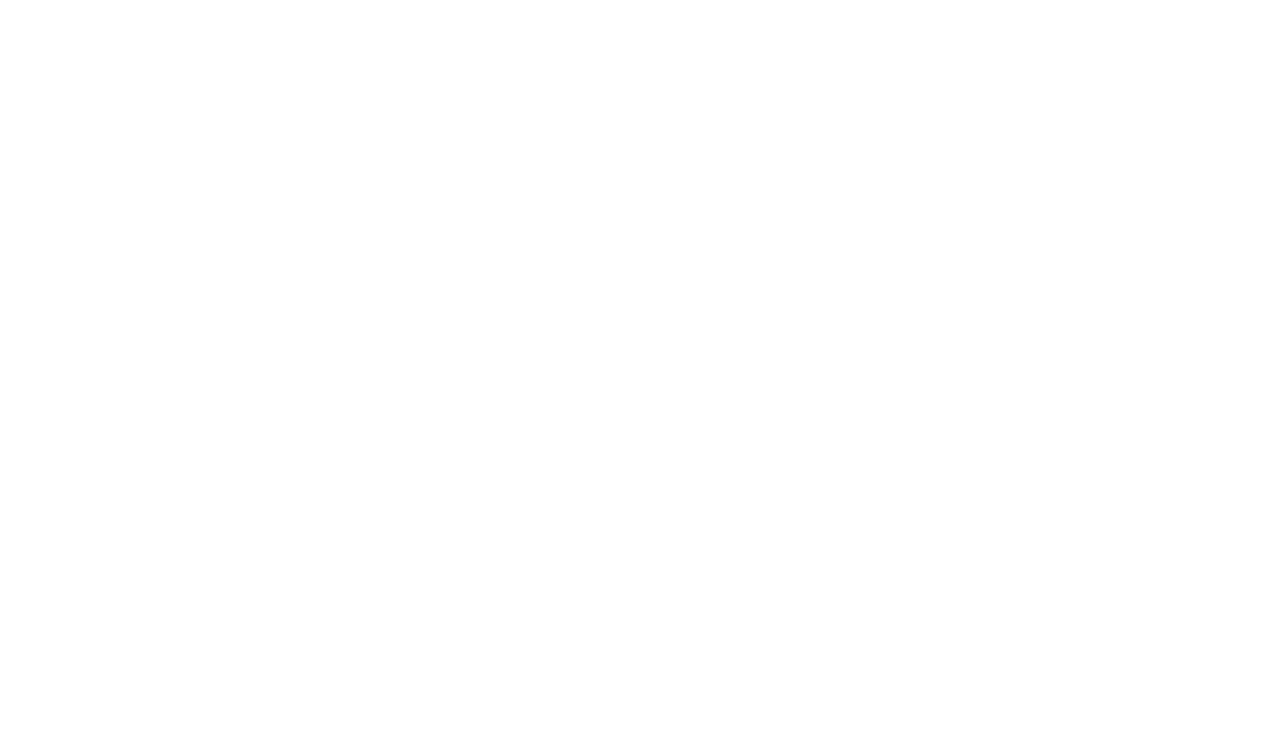
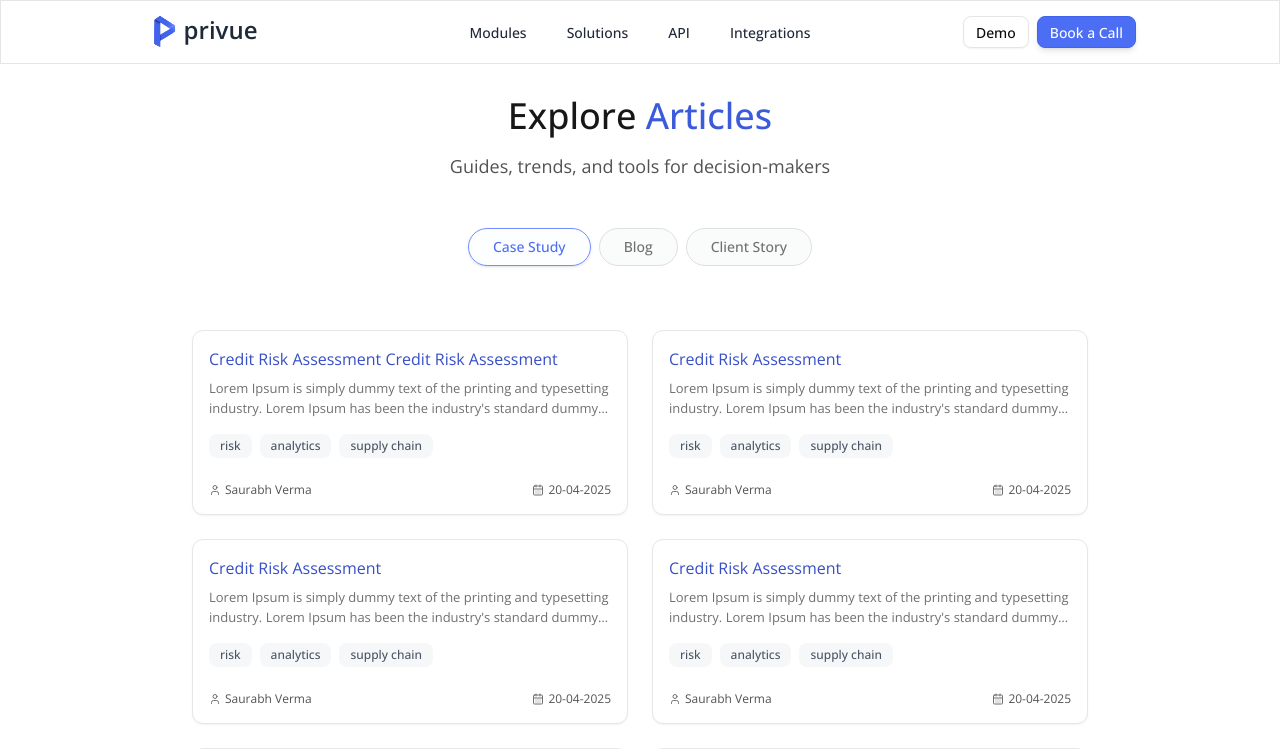
Before and after one commit to siddharthaasal/privue, a React (Vite) app: page /articles-0 in a window 1280 px wide. Before the commit this address had no page. Shown: the top 749 px of the page. Built offline with nearby package versions, Linux system fonts and the light colour scheme.

Commit message:
new ArticleCard, and a lot of fixes

```diff
--- a/src/App.tsx
+++ b/src/App.tsx
@@ -3,6 +3,7 @@
 import ArticleListing from "./pages/articles/ArticleListing";
 import TestBlogPlage from "./pages/TestBlogPage";
 import ArticlePage from "./pages/articles/ArticlePage";
+import OldArticleListing from "./pages/articles/OldArticleListing";
 
 function App() {
   return (
@@ -12,6 +13,7 @@
         <Route path="/articles" element={<ArticleListing />} />
         <Route path="/test" element={<TestBlogPlage />} />
         <Route path="/article" element={<ArticlePage />} />
+        <Route path="/articles-0" element={<OldArticleListing />} />
       </Routes >
     </>
   )
--- a/src/components/Header.tsx
+++ b/src/components/Header.tsx
@@ -42,7 +42,7 @@
 
 
     return (
-        <header className="font-open-sans fixed top-0 inset-x-0 z-50">
+        <header className="fixed top-0 inset-x-0 z-50">
             <div className="relative w-100% py-1">
                 {/* Blur layer */}
                 <div className={`absolute inset-0 pointer-events-none ${isScrolled ? "border-b backdrop-blur-md transition-all duration-300  bg-white/20 border-white/30 shadow-md" : "backdrop-blur-sm border border-b-[0.5]"
@@ -131,8 +131,8 @@
 
                     {/* CTA Buttons */}
                     <div className="hidden lg:flex gap-2 flex-1 justify-end">
-                        <Button variant="outline" size="sm" className="text-[13px]"> <a href="/login">Demo</a></Button>
-                        <Button variant="default" size="sm" className="text-[13px]"> <a href="/signup">Book a Call</a></Button>
+                        <Button variant="outline" size="sm" className="text-[14px]"> <a href="/login">Demo</a></Button>
+                        <Button variant="default" size="sm" className="text-[14px]"> <a href="/signup">Book a Call</a></Button>
                     </div>
 
                 </nav>
--- a/src/components/articles/ArticleHeader.tsx
+++ b/src/components/articles/ArticleHeader.tsx
@@ -10,13 +10,13 @@
 export default function ArticleHeader({ title, author, date, articleType }: ArticleHeaderProps) {
     return (
         <>
-            <div className="w-full font-open-sans space-y-3">
+            <div className="w-full font-open-sans">
                 {/* articke type, title */}
-                <div className=''>
-                    <a href="/article" className="text-[15px] text-privue-900">{articleType}</a >
+                <div className='p-0 m-0 text-sm'>
+                    <a href="/article" className="p-0 m-0 text-privue-900">{articleType}</a >
                 </div >
                 <div>
-                    <h1 className="text-4xl text-[#171717] font-[400]">
+                    <h1 className="text-[34px] text-[#171717] font-[400]">
                         {title}
                     </h1>
                 </div>
--- a/src/components/articles/FeaturedGrid.tsx
+++ b/src/components/articles/FeaturedGrid.tsx
@@ -76,11 +76,17 @@
             </div>
             <a
                 href="/articles"
-                className="font-open-sans mx-auto group flex cursor-pointer justify-end items-center gap-2 px-24 text-xl sm:text-lg text-foreground-lighter col-span-full pb-32"
+                className="font-open-sans mx-auto group flex cursor-pointer justify-end items-center gap-2 px-26 text-foreground-lighter col-span-full pb-32"
             >
-                <span className="text-[#707070] hover:text-[#525252]">Explore all Articles</span>
-                <ExternalLink className="text-[#707070] hover:text[#525252] text-lg" size={18} />
+                <span className="text-sm text-[#707070] group-hover:text-[#171717] transition-colors duration-200">
+                    Explore all Articles
+                </span>
+                <ExternalLink
+                    className="text-[#707070] group-hover:text-[#171717] text-lg transition-colors duration-200"
+                    size={14}
+                />
             </a>
+
         </div>
     );
 }
--- a/src/index.css
+++ b/src/index.css
@@ -9,6 +9,7 @@
 @theme {
 
   --font-open-sans: "Open Sans", sans-serif;
+  --font-sans: "Open Sans", sans-serif;
 
   --color-privue-100: #edf2ff;
   --color-privue-200: #dbe4ff;
@@ -20,6 +21,15 @@
   --color-privue-800: #4263eb;
   --color-privue-900: #3b5bdb;
   --color-privue-950: #364fc7;
+
+  --text-tiny: 0.5rem;
+  --text-xs: 0.75rem;
+  --text-sm: 0.875rem;
+  --text-base: 1rem;
+  --text-lg: 1.125rem;
+  --text-xl: 1.25rem;
+  --text-2xl: 1.5rem;
+  --text-3xl: 1.875rem;
 }
 
 /* below is the auto-generated code via shadcn */
--- a/src/pages/articles/ArticlePage.tsx
+++ b/src/pages/articles/ArticlePage.tsx
@@ -30,7 +30,7 @@
                         {/* Main Content Area */}
                         <div className="col-span-12 xl:col-span-10">
                             {/* Header */}
-                            <div className="mb-8 max-w-5xl space-y-4">
+                            <div className="mt-0 pt-0 mb-8 max-w-5xl space-y-4">
                                 <ArticleHeader
                                     title="Storage: 10x Larger Uploads, 3x Cheaper Cached Egress, and 2x Egress Quota"
                                     date="Aug 05, 2024"
--- /dev/null
+++ b/src/pages/articles/OldArticleListing.tsx
@@ -0,0 +1,68 @@
+import Layout from "@/components/Layout";
+import InfoCard from "@/components/articles/InfoCard";
+import { useState } from "react";
+import { articles } from "@/data/articles";
+
+const filters = ["Case Study", "Blog", "Client Story"];
+
+export default function OldArticleListing() {
+
+    const [selectedFilter, setSelectedFilter] = useState("Case Study");
+
+    const filteredArticles = articles.filter(
+        (article) => article.articleType === selectedFilter
+    );
+
+    return (
+        <Layout>
+            <>
+                <div className="font-open-sans mx-auto mb-12 text-center mt-24">
+                    <h1 className="text-3xl md:text-4xl font-medium text-[#171717] mb-4">
+                        Explore <span className="text-privue-900">Articles</span>
+                    </h1>
+                    <p className="text-[#525252] dark:text-gray-400 text-base md:text-lg mt-2 mb-4">
+                        Guides, trends, and tools for decision-makers
+                    </p>
+                </div>
+
+                {/* Filter buttons */}
+                <div className="flex justify-center gap-2 mb-4">
+                    {filters.map((filter) => (
+                        <button
+                            key={filter}
+                            onClick={() => setSelectedFilter(filter)}
+                            className={`font-open-sans rounded-full bg-gray-100/40 px-6 py-2 text-sm cursor-pointer font-medium transition border
+              ${selectedFilter === filter
+                                    ? "border-privue-500 border-[1px] text-privue-700 bg-privue-100/10 shadow-sm"
+                                    : "border-[#DFDFDF] text-[#707070] hover:text-[#1a1a1a] hover:border-[#1a1a1a]"
+                                }`}
+                        >
+                            {filter}
+                        </button>
+                    ))}
+                </div>
+
+
+                {/* Articles Grid */}
+                <div className="h-auto w-full max-w-screen-xl 2xl:max-w-screen-2xl mx-auto pt-6 pb-32 px-24  gap-6">
+                    <div className="h-auto w-full max-w-screen-xl 2xl:max-w-screen-2xl mx-auto pt-6 pb-32 px-24 grid grid-cols-2 gap-6">
+                        {filteredArticles.map((article, index) => (
+                            <InfoCard
+                                key={index}
+                                title={article.title}
+                                summary={article.summary}
+                                url={article.url}
+                                articleType={article.articleType}
+                                tags={article.tags}
+                                solutionLink={article.solutionLink}
+                                solutionName={article.solutionName}
+                                author={article.author}
+                                publishedDate={article.publishedDate}
+                            />
+                        ))}
+                    </div>
+                </div>
+            </>
+        </Layout>
+    )
+}
--- a/src/sections/HeroSection.tsx
+++ b/src/sections/HeroSection.tsx
@@ -13,7 +13,7 @@
 
 export default function HeroSection() {
     return (
-        <section className="-mt-32 relative flex min-h-screen items-center justify-center rounded-lg p-6 md:p-20">
+        <section className="-mt-32 relative flex min-h-screen items-center justify-center rounded-lg p-6 md:p-20 dark:bg-black">
             {/* grid backgorund */}
             <GridPattern
                 width={180}
@@ -57,7 +57,7 @@
                 >
                     <div className="text-center">
                         {/* <h1 className="text-[72px] font-bold leading-24 tracking-tight font-open-sans text-privue-900"> */}
-                        <h1 className="text-[clamp(2rem,4vw,3.5rem)] font-medium tracking-tight font-open-sans text-black">
+                        <h1 className="text-[clamp(2rem,4vw,3.5rem)] font-medium tracking-tight font-open-sans text-black dark:text-white">
                             <span className="block">Empowering businesses</span>
                             {/* <span className="block text-privue-900">through</span> */}
                             <span className="block text-privue-900">through Intelligent Data</span>
@@ -71,7 +71,7 @@
                     animate={{ opacity: 1, y: 0 }}
                     transition={{ duration: 0.5, delay: 0.3 }}
                     // className="text-[24px] text-privue-600 font-medium font-open-sans max-w-2xl"
-                    className="text-lg text-neutral-700 font-medium font-open-sans max-w-2xl"
+                    className="text-lg text-neutral-700 font-medium font-open-sans max-w-2xl dark:text-white"
                 >
                     Discover data-backed signals for smarter decisions.
                     Mitigate risk and unlock high-value relationships.
```
Also changed, not shown: src/components/articles/ArticleCard.tsx (added, +66 -0 lines), src/components/modules/ModulesListing.tsx (+5 -5 lines), src/pages/articles/ArticleListing.tsx (+68 -11 lines), public/testBlogImage.png (added).
